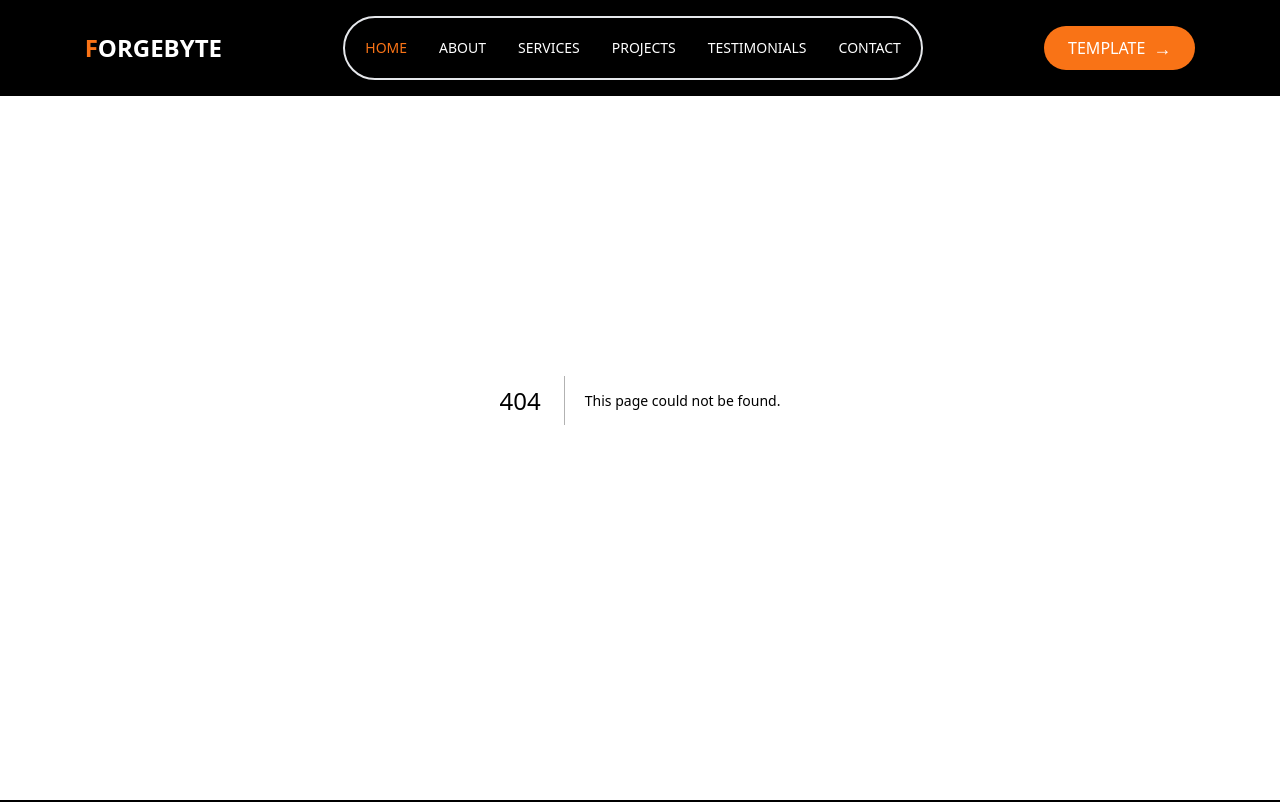
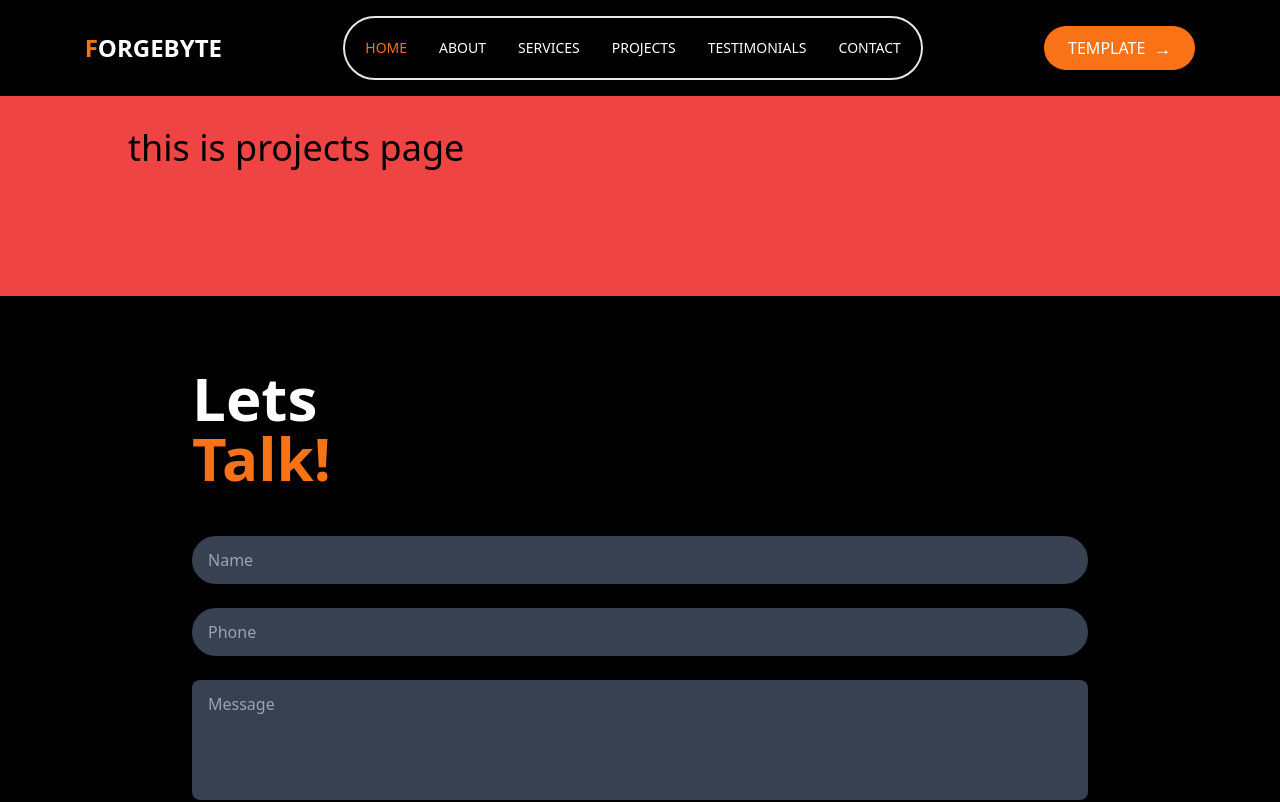
Before and after one commit to THEPIYUSHBHATT/forgebyte, a Next.js app: page /projects in a window 1280 px wide. Before the commit this address had no page. Shown: the top 802 px of the page. Built offline with nearby package versions, Linux system fonts and the light colour scheme; a web font is replaced by a local one.

Commit message:
added projects page

```diff
--- /dev/null
+++ b/src/app/projects/page.jsx
@@ -0,0 +1,15 @@
+import React from 'react'
+
+const page = () => {
+  return (
+    <div>
+        <>
+
+        <h1 className='bg-red-500 p-32 text-4xl'>this is projects page</h1>
+        </>
+
+    </div>
+  )
+}
+
+export default page
--- a/src/app/testimonial/page.jsx
+++ b/src/app/testimonials/page.jsx
@@ -3,8 +3,9 @@ import React from 'react'
 const page = () => {
   return (
     <div>
-      this is testimonial page
+
       .
+      <h1 className='bg-red-500 p-32 text-4xl'>this is testimonial page</h1>
     </div>
   )
 }
```
